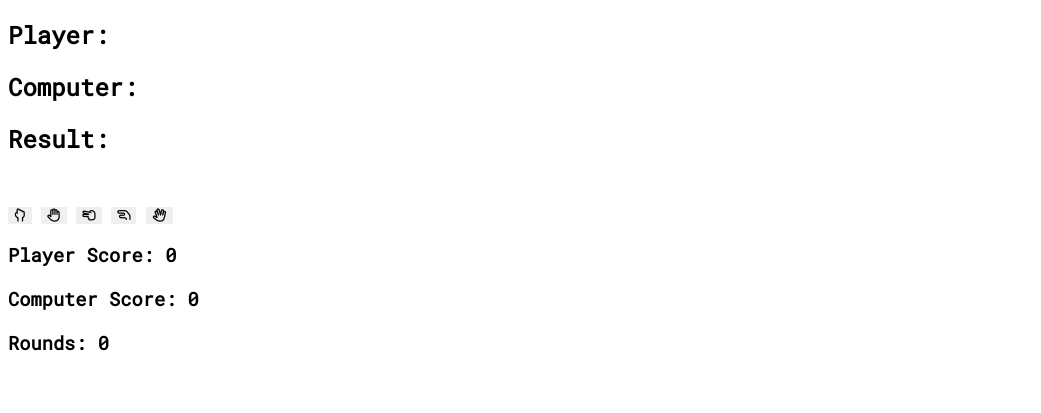
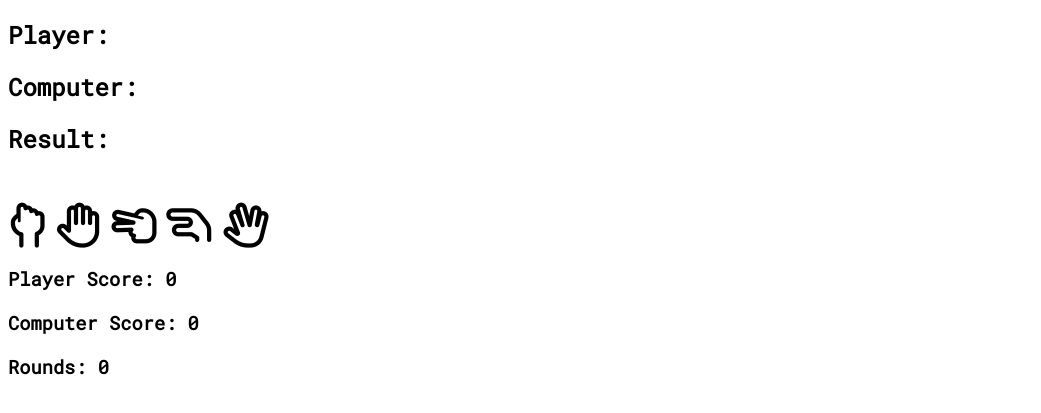
Before and after one commit to csilfverskiold/rpsls, a plain HTML site: page index.html in a window 1280 px wide. Shown: the part 97-510 px from the top of the page, without its empty margins (0-1041 px from the left). Drawn offline with Linux system fonts and the light colour scheme.

Commit message:
Set style to button icons

```diff
--- a/assets/css/style.css
+++ b/assets/css/style.css
@@ -13,7 +13,13 @@ h1 {
     height: 60px;
 }
 
+
 button {
     border: none;
+    background: none;
+    padding: 0;
+}
 
+i {
+    font-size: 45px;
 }
```
